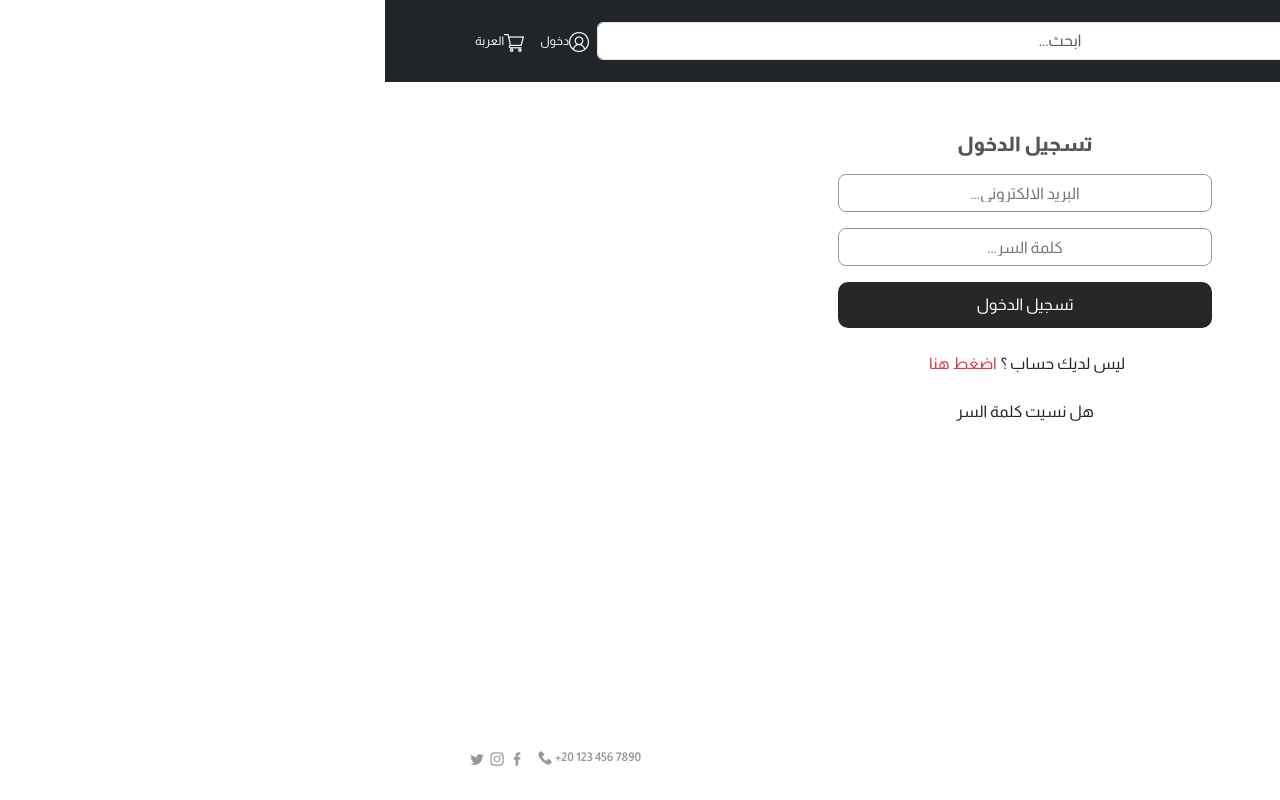
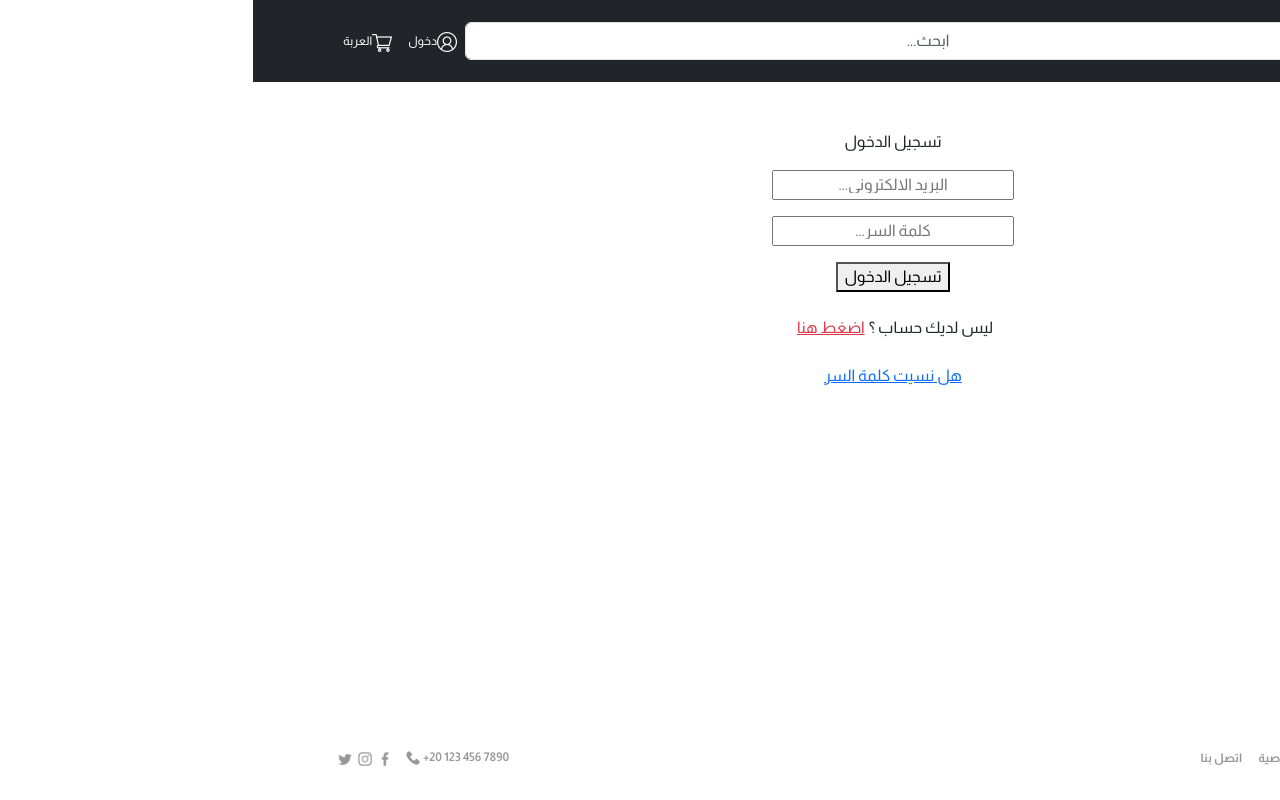
Before and after one commit to mohamedtarekdev/react-ecommerce, a React (Vite) app: page /login in a window 1280 px wide. Built offline with nearby package versions, Linux system fonts and the light colour scheme.

Commit message:
Change the name of login class to auth to be generic

```diff
--- a/src/index.css
+++ b/src/index.css
@@ -363,16 +363,16 @@ body {
 
 /* end categoery header */
 
-/* login and register style */
+/* auth style */
 
-.login input {
+.auth input {
     box-sizing: border-box;
     height: 38px;
     width: 374px;
     border: 1px solid #979797;
     border-radius: 8px;
 }
-.login .title {
+.auth .title {
     color: #555550;
     font-family: Almarai;
     font-size: 20px;
@@ -381,7 +381,7 @@ body {
     line-height: 28px;
     text-align: right;
 }
-.login button {
+.auth button {
     height: 46px;
     width: 374px;
     border-radius: 10px;
@@ -389,16 +389,16 @@ body {
     color: white;
     background-color: #272727;
 }
-.login button:hover {
+.auth button:hover {
     color: rgb(206, 204, 204);
 }
 
-.login a {
+.auth a {
     text-decoration: none;
     color: inherit;
 }
 
-/* end login and register */
+/* end auth */
 
 /* cart page */
 .cart-title {
```
